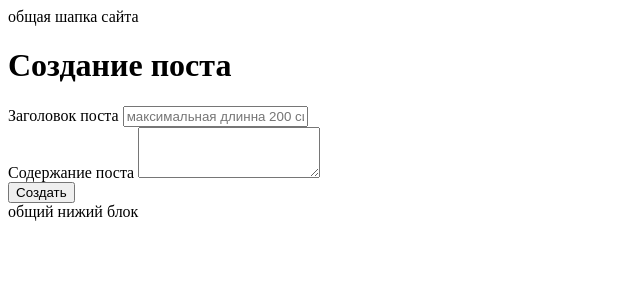
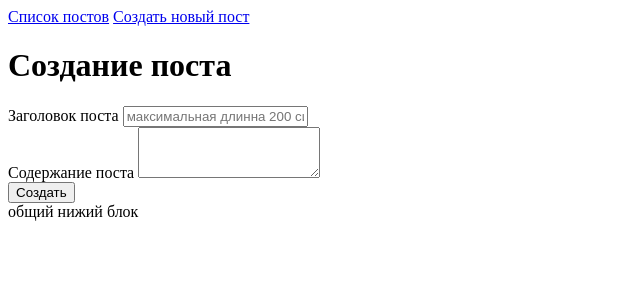
Before and after one commit to Vvvldmr/Blog, a Django app: page /posts/add in a window 1280 px wide. Shown: the top 300 px of the page, without its empty margins (0-640 px from the left). Run offline with Django 5.2, Linux system fonts and the light colour scheme.

Commit message:
Добавил навигацию

```diff
--- a/templates/base.html
+++ b/templates/base.html
@@ -9,7 +9,12 @@
     <link rel="stylesheed" href="{% static 'css/core.css' %}">
   </head>
   <body>
-    <header>общая шапка сайта</header>
+    <header>
+        <nav>
+          <a href="{% url "post_list" %}">Список постов</a>
+          <a href="{% url "create_post" %}">Создать новый пост</a>
+        </nav>
+    </header>
     <main>{% block content %}{% endblock content %}</main>
     <footer>общий нижий блок</footer>
   </body>
```
